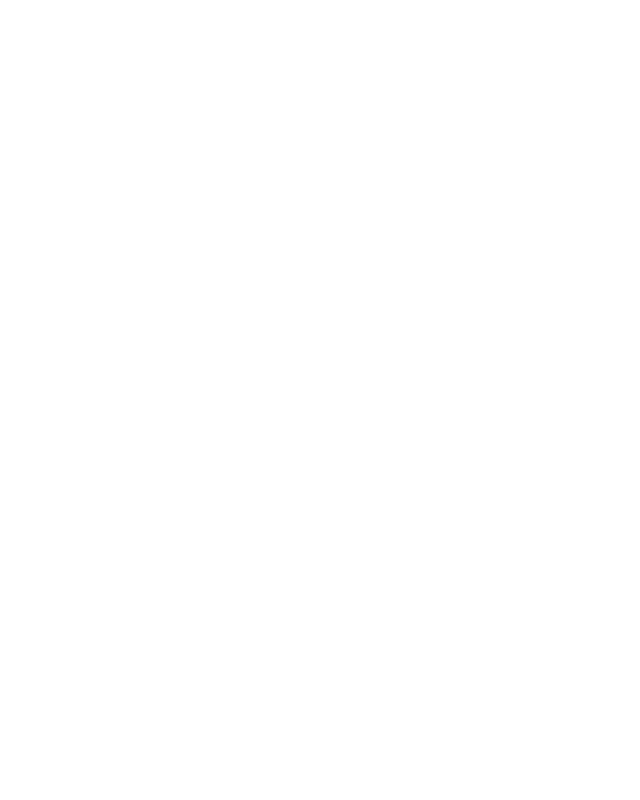
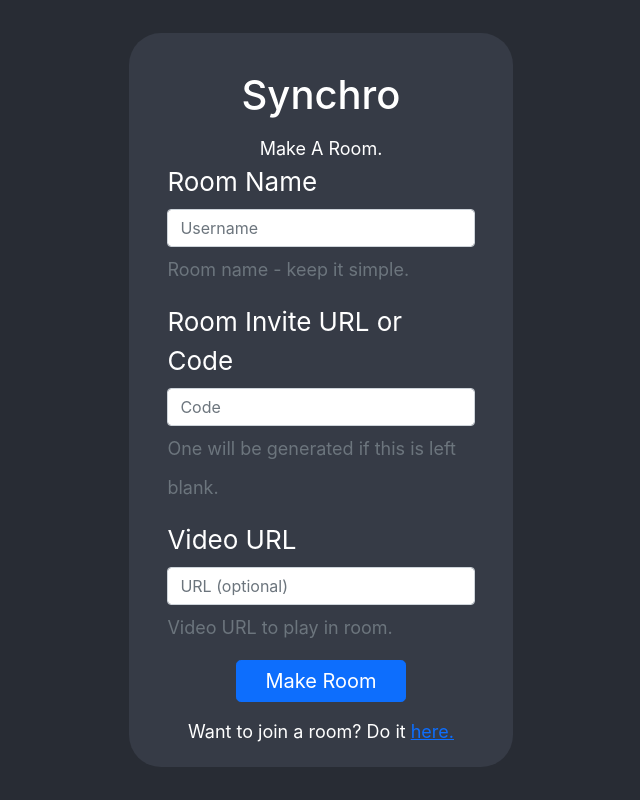
Before and after one commit to treephones/Synchro, a React (Create React App) app in the folder client/: page /make in a window 1280 px wide. Before the commit this address had no page. Shown: the whole page, without its empty margins (319-959 px from the left). Built offline with nearby package versions, Linux system fonts and the light colour scheme.

Commit message:
create page done

```diff
--- a/client/src/App.css
+++ b/client/src/App.css
@@ -1,5 +1,10 @@
 .synchro {
   color: white;
+}
+
+.spacer {
+  margin-top: 1rem;
+  margin-bottom: 1rem;
 }
 
 .App-header {
@@ -39,6 +44,13 @@
   text-align: center;
 }
 
+#nr {
+  margin-top: 1rem;
+  margin-bottom: -1rem;
+  font-size: calc(10px + 1vmin);
+  text-align: center;
+}
+
 /* moblie */
 @media (max-width: 925px) {
   #sform {
--- /dev/null
+++ b/client/src/components/Spacer.js
@@ -0,0 +1,9 @@
+import Container from 'react-bootstrap/Container';
+
+const Spacer = () => {
+    return (
+        <Container className='spacer'/>
+    );
+}
+
+export default Spacer;
--- a/client/src/components/home/home.js
+++ b/client/src/components/home/home.js
@@ -1,13 +1,18 @@
 import Container from 'react-bootstrap/Container';
 import Form from 'react-bootstrap/Form';
 import Button from 'react-bootstrap/Button';
+import Spacer from '../Spacer.js';
 
 
 const Start = () => {
     return (
         <Container id='sform'>
             <Form>
-                <h1 class='synchro' id='ftitle'>Synchro</h1>
+                <h1 className='synchro' id='ftitle'>Synchro</h1>
+                <Container>
+                    <p id='nr'>Join a room.</p>
+                </Container>
+                <Spacer />
                 <Form.Group className="mb-3">
                     <Form.Label>Username</Form.Label>
                     <Form.Control type="email" placeholder="Username" />
@@ -22,6 +27,9 @@
                 <Container id='submit'>
                     <Button id='join' size='lg' variant="primary" type="submit">Join</Button>
                 </Container>
+                <Container>
+                    <p id='nr'>Want to make a room? Do it <a href='/make'>here.</a></p>
+                </Container>
             </Form>
         </Container>
     );
--- /dev/null
+++ b/client/src/components/home/newroom.js
@@ -0,0 +1,45 @@
+import Container from 'react-bootstrap/Container';
+import Form from 'react-bootstrap/Form';
+import Button from 'react-bootstrap/Button';
+import Spacer from '../Spacer.js';
+
+
+const Create = () => {
+    return (
+        <Container id='sform'>
+            <Form>
+                <h1 className='synchro' id='ftitle'>Synchro</h1>
+                <Container>
+                    <p id='nr'>Make A Room.</p>
+                </Container>
+                <Spacer />
+                <Form.Group className="mb-3">
+                    <Form.Label>Room Name</Form.Label>
+                    <Form.Control type="email" placeholder="Username" />
+                    <Form.Text className="text-muted">Room name - keep it simple.</Form.Text>
+                </Form.Group>
+
+                <Form.Group className="mb-3">
+                    <Form.Label>Room Invite URL or Code</Form.Label>
+                    <Form.Control type="text" placeholder="Code" />
+                    <Form.Text className="text-muted">One will be generated if this is left blank.</Form.Text>
+                </Form.Group>
+
+                <Form.Group className="mb-3">
+                    <Form.Label>Video URL</Form.Label>
+                    <Form.Control type="text" placeholder="URL (optional)" />
+                    <Form.Text className="text-muted">Video URL to play in room.</Form.Text>
+                </Form.Group>
+
+                <Container id='submit'>
+                    <Button id='join' size='lg' variant="primary" type="submit">Make Room</Button>
+                </Container>
+                <Container>
+                    <p id='nr'>Want to join a room? Do it <a href='/'>here.</a></p>
+                </Container>
+            </Form>
+        </Container>
+    );
+}
+
+export default Create;
--- a/client/src/index.js
+++ b/client/src/index.js
@@ -2,13 +2,15 @@
 import ReactDOM from 'react-dom';
 import { Route, Routes, BrowserRouter } from 'react-router-dom';
 import './index.css';
-import App from './App';
+import App from './pages/App';
+import Make from './pages/Make';
 import reportWebVitals from './reportWebVitals';
 
 ReactDOM.render(
   <BrowserRouter>
     <Routes>
       <Route path="/" element={<App />} />
+      <Route path="/make" element={<Make />} />
     </Routes>
   </BrowserRouter>,
   document.getElementById('root')
--- a/client/src/App.js
+++ b/client/src/pages/App.js
@@ -1,7 +1,7 @@
 //css
-import './App.css';
+import '../App.css';
 //components
-import Start from './components/home/home.js';
+import Start from '../components/home/home.js';
 
 
 function App() {
--- /dev/null
+++ b/client/src/pages/Make.js
@@ -0,0 +1,17 @@
+//css
+import '../App.css';
+//components
+import Create from '../components/home/newroom.js';
+
+
+function Make() {
+  return (
+    <div className="App">
+      <header className="App-header">
+        <Create />
+      </header>
+    </div>
+  );
+}
+
+export default Make;
```
